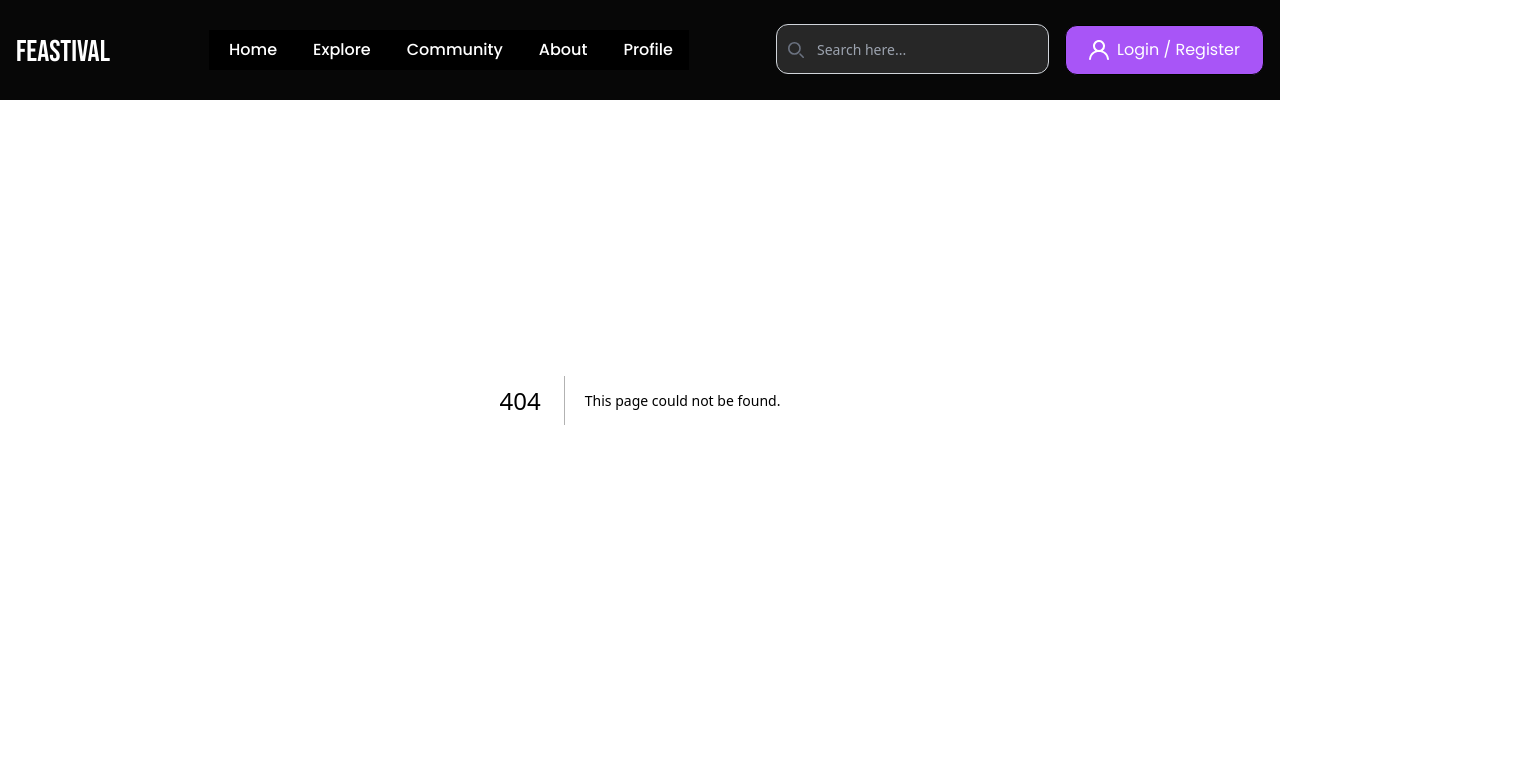
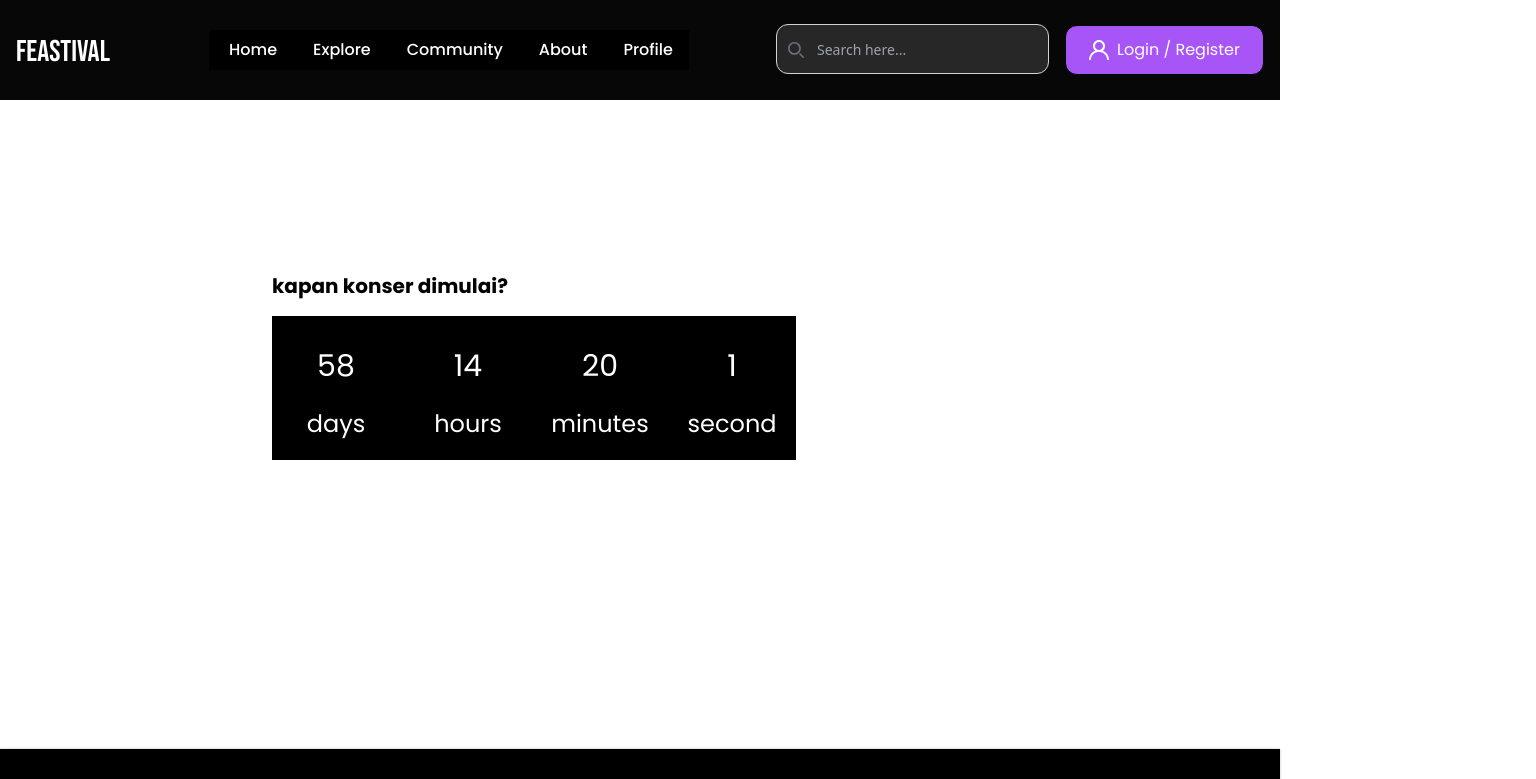
Before and after one commit to feastival/feastival-frontend, a Next.js app: page /timer in a window 1280 px wide. Before the commit this address had no page. Shown: the top 779 px of the page, 1536 px wide, since content can reach past the window. Built offline with nearby package versions, Linux system fonts and the light colour scheme.

Commit message:
feat: Add Countdown component and Timer page

```diff
--- /dev/null
+++ b/components/EventById/Countdown.tsx
@@ -0,0 +1,69 @@
+import React, { useEffect, useRef, useState, useCallback } from 'react';
+
+interface CountdownProps {
+  date: string;
+}
+
+interface TimeLeft {
+  [key: string]: number | undefined;
+  days?: number;
+  hours?: number;
+  minutes?: number;
+  seconds?: number;
+}
+
+const Countdown: React.FC<CountdownProps> = ({ date }) => {
+  const calculateTimeLeft = useCallback((): TimeLeft => {
+    let year = new Date(date);
+    let difference = +year - +new Date();
+    let timeLeft: TimeLeft = {
+      days: 0,
+      hours: 0,
+      minutes: 0,
+      seconds: 0,
+    };
+
+    if (difference > 0) {
+      timeLeft = {
+        days: Math.floor(difference / (1000 * 60 * 60 * 24)),
+        hours: Math.floor((difference / (1000 * 60 * 60)) % 24),
+        minutes: Math.floor((difference / 1000 / 60) % 60),
+        seconds: Math.floor((difference / 1000) % 60),
+      };
+    }
+
+    return timeLeft;
+  }, [date]);
+
+  const [timeLeft, setTimeLeft] = useState<TimeLeft>(calculateTimeLeft());
+
+  useEffect(() => {
+    const timer = setInterval(() => {
+      setTimeLeft(calculateTimeLeft());
+    }, 1000);
+    return () => clearInterval(timer);
+  }, [calculateTimeLeft]);
+
+  return (
+    <div className="flex font-poppins">
+      <div className="flex gap-3 sm:gap-1   flex-row bg-black h-36 rounded-lg overflow-hidden pt-5 pr-3 sm:pt-0 sm:pr-0">
+        {Object.keys(timeLeft).map((key) => (
+          <div key={key} className="flex flex-col bg-black p-8 sm:w-32 w-16">
+            <div className="h-16 sm:h-20 bg-[#2A303C]">
+              <div className="h-[60px] flex justify-center bg-black sm:text-3xl text-xl text-white">
+                {timeLeft[key]}
+              </div>
+            </div>
+            <div className="flex justify-center">
+              <span className="text-lg sm:text-2xl text-center text-white">
+                {timeLeft[key] === 1 ? key.slice(0, -1) : key}
+              </span>
+            </div>
+          </div>
+        ))}
+      </div>
+    </div>
+  );
+};
+
+export default Countdown;
--- /dev/null
+++ b/pages/timer/index.tsx
@@ -0,0 +1,19 @@
+import React from 'react';
+import Countdown from '../../components/EventById/Countdown';
+
+const times = ['2023-09-24T22:21:18.071Z'];
+
+const Timer: React.FC = () => {
+  return (
+    <div className="container m-64 p-4 font-poppins">
+      <h1 className="text-xl font-bold mb-4">kapan konser dimulai?</h1>
+      {times.map((time, index) => (
+        <div key={index} className="mb-4">
+          <Countdown date={time} />
+        </div>
+      ))}
+    </div>
+  );
+};
+
+export default Timer;
```
